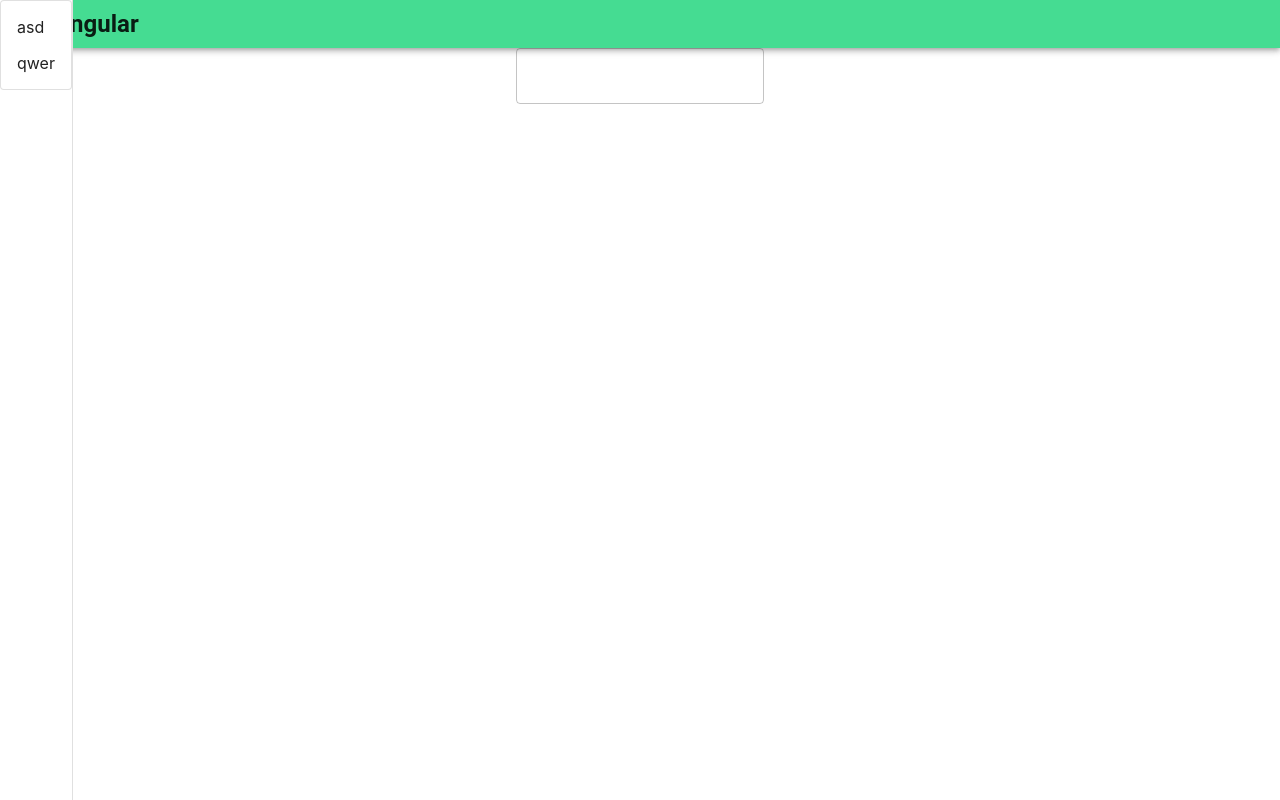
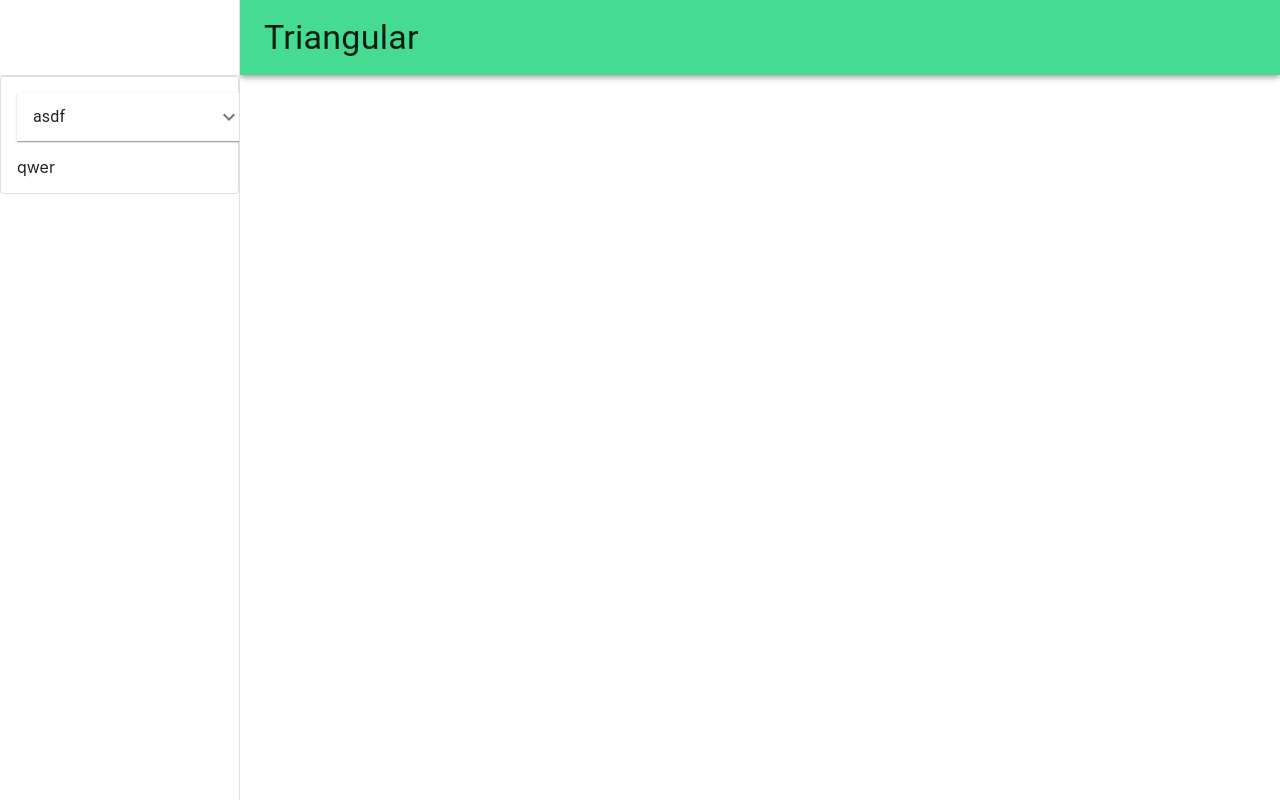
Before and after one commit to Shzmj/where2meet, a React (Create React App) app in the folder client/: page / in a window 1280 px wide. Built offline with nearby package versions, Linux system fonts and the light colour scheme.

Commit message:
continued on ui

```diff
--- a/client/package.json
+++ b/client/package.json
@@ -5,6 +5,7 @@
   "dependencies": {
     "@emotion/react": "^11.11.1",
     "@emotion/styled": "^11.11.0",
+    "@mui/icons-material": "^5.11.16",
     "@mui/material": "^5.13.6",
     "@testing-library/jest-dom": "^5.16.5",
     "@testing-library/react": "^13.4.0",
--- a/client/src/App.js
+++ b/client/src/App.js
@@ -3,47 +3,86 @@ import './App.css';
 import React from 'react';
 import {AppBar, Toolbar, TextField,
   IconButton, Typography, Paper,
-  List, ListItem, Drawer} from "@mui/material";
+  List, ListItem, Drawer,
+  ListItemText, ListItemIcon, Divider,
+  Accordion, AccordionSummary, AccordionDetails} from "@mui/material";
 import {
   experimental_sx as sx,
   ThemeProvider,
   ThemeOptions,
   createTheme,
 } from "@mui/material/styles";
+import AccountCircleIcon from '@mui/icons-material/AccountCircle';
+import MenuIcon from "@mui/icons-material/Menu";
+import ExpandMoreIcon from "@mui/icons-material/ExpandMore";
 
 import {basicTheme} from "./theme.js";
 
 function App() {
 
+  const drawer = (
+    <div>
+        <Drawer
+          variant="permanent"
+          sx={{
+            display: { xs: 'none', sm: 'block' },
+            '& .MuiDrawer-paper': { boxSizing: 'border-box', width: 240 },
+          }}
+          open
+        >
+        <Toolbar sx={{height: {sm: "75px"}}}/>
+        <Divider/>
+        <Paper variant="outlined">
+        <React.Fragment>
+          <List>
+            <ListItem>
+              {/* <ListItemIcon>
+                <AccountCircleIcon/>
+              </ListItemIcon> */}
+              <Accordion square={true}>
+              <AccordionSummary
+              expandIcon={<ExpandMoreIcon />}
+              sx={{width: {sm: "240px"}}}
+              >
+                <Typography>asdf</Typography>
+              </AccordionSummary>
+              <AccordionDetails>
+                <Typography>
+                  Lorem ipsum dolor sit amet, consectetur adipiscing elit. Suspendisse
+                  malesuada lacus ex, sit amet blandit leo lobortis eget.
+                </Typography>
+              </AccordionDetails>
+              </Accordion>
+            </ListItem>
+            <ListItem>
+              qwer
+            </ListItem>
+          </List>
+        </React.Fragment>
+        </Paper>
+      </Drawer>
+    </div>
+  );
 
   return (
     <div className="App">
       <ThemeProvider theme={basicTheme}>
-        <AppBar position="static">
-          <Toolbar variant="dense">
-            <IconButton edge="start"  aria-label="menu">
-            </IconButton>
-            <Typography variant="h5" sx={{"fontWeight": "bold"}}>
+        <AppBar
+          position="fixed"
+          sx={{
+            width: { sm: `calc(100% - ${240}px)` },
+            height: {sm: '75px'},
+            ml: { sm: `${240}px` },
+          }}>
+          <Toolbar sx={{height: {sm: "75px"}}}>
+            <Typography variant="h4">
               Triangular
             </Typography>
           </Toolbar>
         </AppBar>
-        <Drawer variant="permanent">
-          <Paper variant="outlined">
-          <React.Fragment>
-            <List>
-              <ListItem>
-                asd
-              </ListItem>
-              <ListItem>
-                qwer
-              </ListItem>
-            </List>
-          </React.Fragment>
-          </Paper>
-        </Drawer>
+        <Divider/>
+          {drawer}
         <TextField>
-
         </TextField>
       </ThemeProvider>
     </div>
--- a/client/src/theme.js
+++ b/client/src/theme.js
@@ -12,4 +12,17 @@ export const basicTheme = createTheme({
         main: '#f50057',
       },
     },
+    components: {
+      MuiAccordionSquare: {
+        styleOverrides: {
+          root: {
+            backgroundColor: "#36393f",
+            color: "#ffffff",
+            "&.Mui-focused": {
+              backgroundColor: "#0e0e10",
+            },
+          },
+        },
+      },
+    }
   });
```
Also changed, not shown: 1 other file (tests, documents, lock files or other folders).
